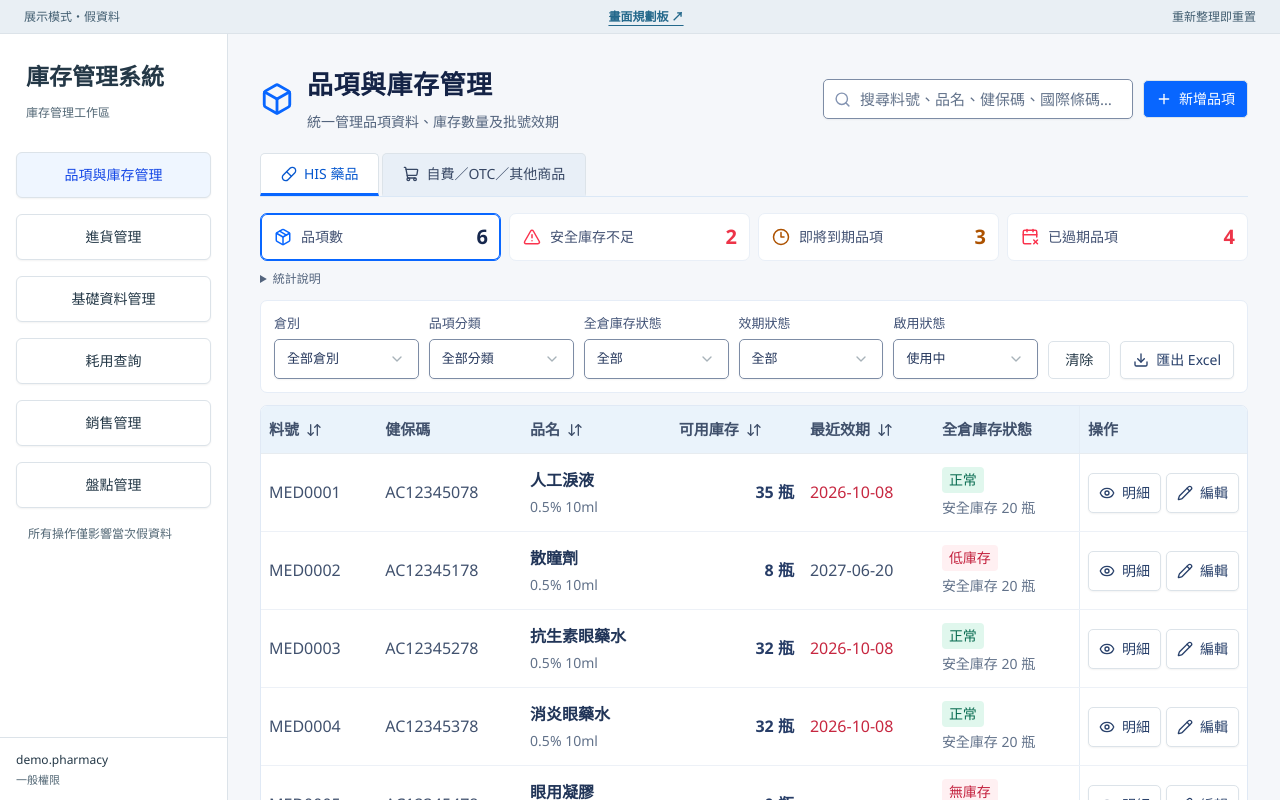
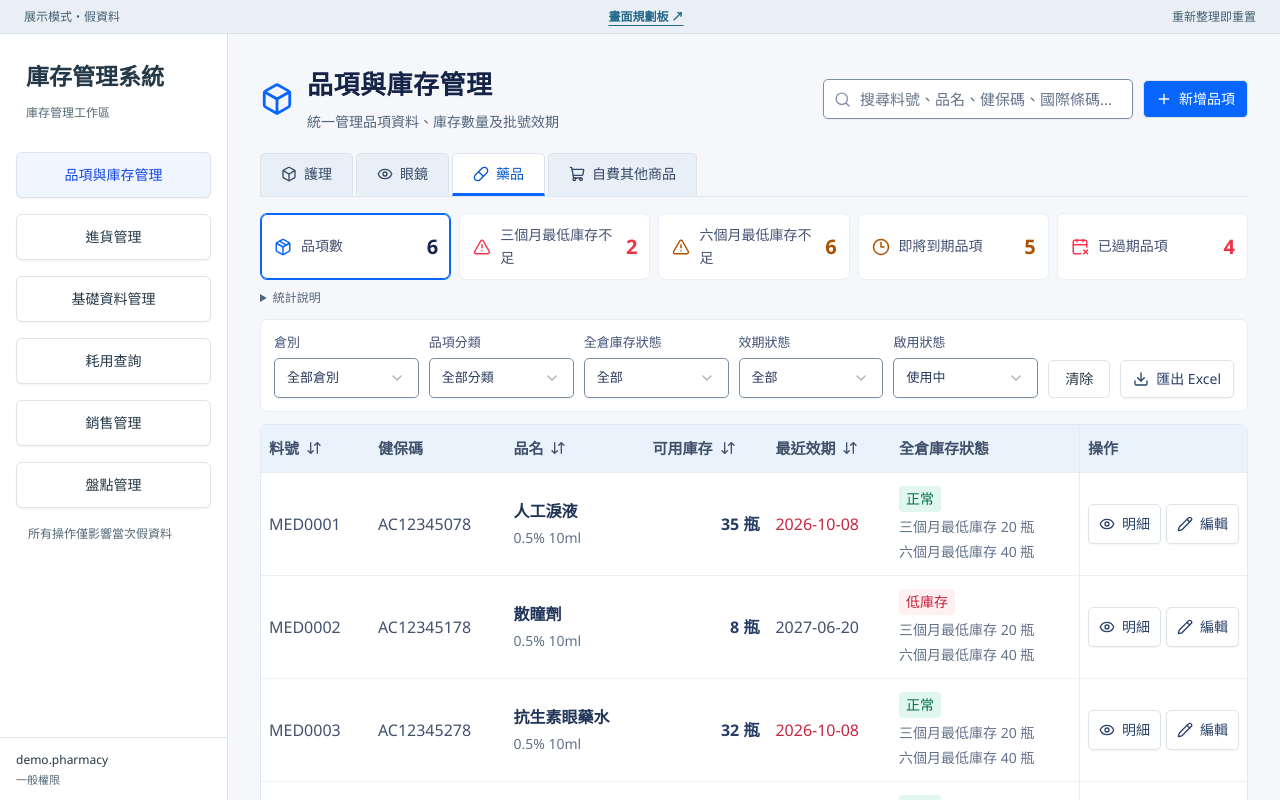
Before and after one commit to recycle-crew/Fanding, a React (Vite) app in the folder frontend/: page /items/his in a window 1280 px wide. Shown: the top 800 px of the page. Built offline with nearby package versions, Linux system fonts and the light colour scheme.

Commit message:
feat(品項管理): 調整分類分頁與效期並新增雙期間最低庫存

```diff
--- a/frontend/src/constants/workspaceRoutes.ts
+++ b/frontend/src/constants/workspaceRoutes.ts
@@ -1,6 +1,8 @@
 import type { ModuleKey } from "@/types/workspace";
 
 export const itemGroupPaths = {
+  NURSING: "/items/nursing",
+  GLASSES: "/items/glasses",
   HIS_MEDICINE: "/items/his",
   GENERAL: "/items/general",
 } as const;
--- a/frontend/src/features/items/ItemDetails.tsx
+++ b/frontend/src/features/items/ItemDetails.tsx
@@ -10,6 +10,7 @@ import {
 } from "@/components/ui/BaseNativeSelect";
 import { BaseDataTable } from "@/components/ui/BaseDataTable";
 import {
+  itemGroupLabels,
   available,
   batchAverage,
   expiryStatus,
@@ -76,9 +77,7 @@ export function ItemDetails({
     <div className="items-modal-scroll items-details">
       <div className="items-product-summary">
         <div>
-          <span className="items-kicker">
-            {item.group === "HIS_MEDICINE" ? "HIS 藥品" : "自費／OTC／其他商品"}
-          </span>
+          <span className="items-kicker">{itemGroupLabels[item.group]}</span>
           <h3>{item.name}</h3>
           <div className="items-product-meta">
             <span>料號 {item.code}</span>
@@ -359,7 +358,8 @@ export function ItemDetails({
             ["規格", item.specification || "—"],
             ["分類", item.category],
             ["基本單位", item.unit],
-            ["安全庫存", String(item.safetyStock)],
+            ["三個月最低庫存", String(item.safetyStock)],
+            ["六個月最低庫存", String(item.safetyStockSixMonths)],
             ["預設供應商", item.supplier || "—"],
             [
               "參考成本",
--- a/frontend/src/features/items/ItemEditor.tsx
+++ b/frontend/src/features/items/ItemEditor.tsx
@@ -9,7 +9,7 @@ import {
   BaseNativeSelectOption,
 } from "@/components/ui/BaseNativeSelect";
 import { useAppSelector } from "@/store/hooks";
-import { categories, units, validateItem } from "./model";
+import { categories, units, validateItem, itemGroupLabels } from "./model";
 import type { Item } from "@/types/items";
 import { useBaseDataOptions } from "@/features/base-data/useBaseDataOptions";
 
@@ -96,7 +96,8 @@ export function ItemEditor({
           }
           type={options.type || "text"}
           value={
-            key === "safetyStock" && Number.isNaN(draft[key])
+            (key === "safetyStock" || key === "safetyStockSixMonths") &&
+            Number.isNaN(draft[key])
               ? ""
               : String(draft[key])
           }
@@ -108,7 +109,7 @@ export function ItemEditor({
           onChange={(e) =>
             change(
               key,
-              key === "safetyStock"
+              key === "safetyStock" || key === "safetyStockSixMonths"
                 ? e.target.value === ""
                   ? NaN
                   : Number(e.target.value)
@@ -176,18 +177,23 @@ export function ItemEditor({
       code: draft.code.trim(),
       name: draft.name.trim(),
       barcode: draft.barcode.trim(),
+      specification: draft.specification.trim(),
     };
     const message = validateItem(normalized, state);
     if (message) {
       setErrorField(
-        message.includes("料號")
+        !normalized.specification
+          ? "specification"
+          : message.includes("料號")
             ? "code"
             : message.includes("條碼")
               ? "barcode"
               : message.includes("日期")
                 ? "effectiveUntil"
-              : message.includes("安全庫存")
+                : message.includes("最低庫存")
+                  ? !Number.isFinite(draft.safetyStock) || draft.safetyStock < 0
                     ? "safetyStock"
+                    : "safetyStockSixMonths"
                   : message.includes("價格")
                     ? Number(draft.referenceCost) < 0
                       ? "referenceCost"
@@ -221,12 +227,11 @@ export function ItemEditor({
                   change("group", e.target.value as Item["group"])
                 }
               >
-                <BaseNativeSelectOption value="HIS_MEDICINE">
-                  HIS 藥品
+                {Object.entries(itemGroupLabels).map(([value, label]) => (
+                  <BaseNativeSelectOption key={value} value={value}>
+                    {label}
                   </BaseNativeSelectOption>
-                <BaseNativeSelectOption value="GENERAL">
-                  自費／OTC／其他商品
-                </BaseNativeSelectOption>
+                ))}
               </BaseNativeSelect>
             </BaseLabel>
             {field("code", "料號", {
@@ -238,7 +243,13 @@ export function ItemEditor({
             {field("name", "品名", { required: true })}
             {select("category", "品項分類", categories, true)}
             {select("unit", "基本單位", units, true, locked)}
-            {field("safetyStock", "安全庫存", {
+            {field("specification", "規格", { required: true })}
+            {field("safetyStock", "三個月最低庫存", {
+              required: true,
+              type: "number",
+              step: "0.001",
+            })}
+            {field("safetyStockSixMonths", "六個月最低庫存", {
               required: true,
               type: "number",
               step: "0.001",
@@ -260,7 +271,6 @@ export function ItemEditor({
           </summary>
           <div className="items-form-grid">
             {field("englishName", "英文名稱")}
-            {field("specification", "規格")}
             {field("barcode", "國際條碼")}
             {field("nhiCode", "健保碼")}
             {select("supplier", "預設供應商", suppliers)}
--- a/frontend/src/features/items/items.css
+++ b/frontend/src/features/items/items.css
@@ -193,7 +193,7 @@
 }
 .items-stats {
   display: grid;
-  grid-template-columns: repeat(4, minmax(0, 1fr));
+  grid-template-columns: repeat(5, minmax(0, 1fr));
   gap: 8px;
   margin-bottom: 8px;
 }
--- a/frontend/src/features/items/model.ts
+++ b/frontend/src/features/items/model.ts
@@ -5,6 +5,13 @@ import type {
   PurchaseCost,
   ItemsState,
 } from "@/types/items";
+
+export const itemGroupLabels: Record<ItemGroup, string> = {
+  NURSING: "護理",
+  GLASSES: "眼鏡",
+  HIS_MEDICINE: "藥品",
+  GENERAL: "自費其他商品",
+};
 
 export const warehouses = ["主倉庫", "診間倉庫", "備用倉庫"];
 export const categories = [
@@ -36,7 +43,11 @@ export function relativeDate(days: number, today = taipeiToday()) {
 export function expiryStatus(batch: InventoryBatch, today = taipeiToday()) {
   if (!batch.expiryDate) return "不適用";
   if (batch.expiryDate < today) return "已過期";
-  return batch.expiryDate <= relativeDate(90, today) ? "即將到期" : "正常";
+  const nextYear = new Date(`${today}T00:00:00Z`);
+  nextYear.setUTCFullYear(nextYear.getUTCFullYear() + 1);
+  return batch.expiryDate <= nextYear.toISOString().slice(0, 10)
+    ? "即將到期"
+    : "正常";
 }
 export function available(batch: InventoryBatch, today = taipeiToday()) {
   return expiryStatus(batch, today) === "已過期"
@@ -71,7 +82,12 @@ export function batchAverage(batchId: string, costs: PurchaseCost[]) {
     : null;
 }
 export function blankItem(group: ItemGroup, items: Item[]): Item {
-  const prefix = group === "HIS_MEDICINE" ? "MED" : "OTC";
+  const prefix = {
+    NURSING: "NUR",
+    GLASSES: "GLS",
+    HIS_MEDICINE: "MED",
+    GENERAL: "OTC",
+  }[group];
   let next = 1;
   while (
     items.some((i) => i.code === `${prefix}${String(next).padStart(4, "0")}`)
@@ -90,6 +106,7 @@ export function blankItem(group: ItemGroup, items: Item[]): Item {
     unit: "",
     supplier: "",
     safetyStock: 0,
+    safetyStockSixMonths: 0,
     trackBatch: true,
     trackExpiry: true,
     referenceCost: "",
@@ -104,11 +121,12 @@ export function validateItem(item: Item, state: ItemsState): string {
   if (
     !item.code.trim() ||
     !item.name.trim() ||
+    !item.specification.trim() ||
     !item.category ||
     !item.unit ||
     !item.effectiveFrom
   )
-    return "請填妥料號、品名、分類、基本單位及開始使用日期。";
+    return "請填妥料號、品名、規格、分類、基本單位及開始使用日期。";
   if (
     state.items.some(
       (i) =>
@@ -124,8 +142,12 @@ export function validateItem(item: Item, state: ItemsState): string {
     )
   )
     return "國際條碼已存在，請確認品項。";
-  if (!Number.isFinite(item.safetyStock) || item.safetyStock < 0)
-    return "安全庫存不可為負數。";
+  if (
+    [item.safetyStock, item.safetyStockSixMonths].some(
+      (value) => !Number.isFinite(value) || value < 0,
+    )
+  )
+    return "三個月及六個月最低庫存必須是非負數。";
   for (const price of [item.referenceCost, item.suggestedPrice])
     if (price !== "" && (!Number.isFinite(Number(price)) || Number(price) < 0))
       return "價格必須是非負數。";
@@ -174,7 +196,14 @@ export function createItemsSeed(): ItemsState {
     "清潔護理液",
   ];
   names.forEach((name, index) => {
-    const group: ItemGroup = index < 7 ? "HIS_MEDICINE" : "GENERAL";
+    const group: ItemGroup =
+      index < 7
+        ? "HIS_MEDICINE"
+        : index === 10 || index === 11 || index === 13
+          ? "NURSING"
+          : index === 8
+            ? "GLASSES"
+            : "GENERAL";
     const item = blankItem(group, state.items);
     item.id = `item-${index + 1}`;
     item.name = name;
@@ -193,6 +222,7 @@ export function createItemsSeed(): ItemsState {
       specification: index < 5 ? "0.5% 10ml" : "60 入",
       supplier: suppliers[index % 3],
       safetyStock: 20,
+      safetyStockSixMonths: 40,
       referenceCost: String(100 + index * 12),
       suggestedPrice: String(180 + index * 25),
       effectiveFrom: relativeDate(-180),
--- a/frontend/src/pages/Items/Home.tsx
+++ b/frontend/src/pages/Items/Home.tsx
@@ -77,7 +77,9 @@ export function ItemsPage() {
   const navigate = useNavigate();
   const pathname = location.pathname.replace(/\/+$/, "");
   const group: ItemGroup =
-    pathname === itemGroupPaths.GENERAL ? "GENERAL" : "HIS_MEDICINE";
+    (Object.entries(itemGroupPaths).find(
+      ([, path]) => path === pathname,
+    )?.[0] as ItemGroup) || "HIS_MEDICINE";
   function setGroup(nextGroup: ItemGroup) {
     if (nextGroup !== group) {
       navigate(
@@ -172,9 +174,15 @@ export function ItemsPage() {
   const rows = summaryRows.filter(
     ({ item, batches, stock }) =>
       (!filter.stock ||
-        (filter.stock === "安全庫存不足"
-          ? stock === "低庫存" || (stock === "無庫存" && item.safetyStock > 0)
-          : stock === filter.stock)) &&
+        (filter.stock === "六個月最低庫存不足"
+          ? item.safetyStockSixMonths > 0 &&
+            state.batches
+              .filter((b) => b.itemId === item.id)
+              .reduce((sum, b) => sum + available(b, today), 0) <=
+              item.safetyStockSixMonths
+          : filter.stock === "安全庫存不足"
+            ? stock === "低庫存" || (stock === "無庫存" && item.safetyStock > 0)
+            : stock === filter.stock)) &&
       (!filter.expiry ||
         (filter.expiry === "不適用"
           ? !item.trackExpiry
@@ -258,7 +266,7 @@ export function ItemsPage() {
       color: "blue",
     },
     {
-      title: "安全庫存不足",
+      title: "三個月最低庫存不足",
       stock: "安全庫存不足",
       expiry: "",
       value: number(low),
@@ -267,11 +275,29 @@ export function ItemsPage() {
       color: "red",
     },
     {
+      title: "六個月最低庫存不足",
+      stock: "六個月最低庫存不足",
+      expiry: "",
+      value: number(
+        summaryRows.filter(
+          ({ item }) =>
+            item.safetyStockSixMonths > 0 &&
+            state.batches
+              .filter((b) => b.itemId === item.id)
+              .reduce((sum, b) => sum + available(b, today), 0) <=
+              item.safetyStockSixMonths,
+        ).length,
+      ),
+      note: "依全部倉庫可用庫存與六個月最低庫存判斷",
+      icon: TriangleAlert,
+      color: "orange",
+    },
+    {
       title: "即將到期品項",
       stock: "",
       expiry: "即將到期",
       value: number(expiring),
-      note: "90 天內有到期庫存批次",
+      note: "一年內有到期庫存批次",
       icon: Clock3,
       color: "orange",
     },
@@ -337,8 +363,10 @@ export function ItemsPage() {
       >
         {(
           [
-            ["HIS_MEDICINE", "HIS 藥品", Pill],
-            ["GENERAL", "自費／OTC／其他商品", ShoppingCart],
+            ["NURSING", "護理", Box],
+            ["GLASSES", "眼鏡", Eye],
+            ["HIS_MEDICINE", "藥品", Pill],
+            ["GENERAL", "自費其他商品", ShoppingCart],
           ] as const
         ).map(([key, text, Icon]) => (
           <BaseButton
@@ -391,7 +419,7 @@ export function ItemsPage() {
           <summary>統計說明</summary>
           <p>
             摘要依目前群組、搜尋、分類與啟用條件統計；效期依所選倉別（即將到期為
-            90 天內），安全庫存不足依全倉判斷。點選摘要可篩選列表。
+            一年內），安全庫存不足依全倉判斷。點選摘要可篩選列表。
           </p>
         </details>
         <div className="items-filter-bar">
@@ -402,7 +430,14 @@ export function ItemsPage() {
               [
                 "stock",
                 "全倉庫存狀態",
-                ["全部", "正常", "低庫存", "無庫存", "安全庫存不足"],
+                [
+                  "全部",
+                  "正常",
+                  "低庫存",
+                  "無庫存",
+                  "安全庫存不足",
+                  "六個月最低庫存不足",
+                ],
               ],
               [
                 "expiry",
@@ -562,7 +597,12 @@ export function ItemsPage() {
                         {r.stock}
                       </span>
                       <small className="items-secondary">
-                        安全庫存 {number(r.item.safetyStock)} {r.item.unit}
+                        三個月最低庫存 {number(r.item.safetyStock)}{" "}
+                        {r.item.unit}
+                      </small>
+                      <small className="items-secondary">
+                        六個月最低庫存 {number(r.item.safetyStockSixMonths)}{" "}
+                        {r.item.unit}
                       </small>
                     </BaseTableCell>
                     <BaseTableCell>
@@ -683,7 +723,8 @@ export function ItemsPage() {
                 "基本單位",
                 "倉別",
                 "庫存數量",
-                "安全庫存",
+                "三個月最低庫存",
+                "六個月最低庫存",
                 "最近效期",
                 "建議售價",
                 "啟用狀態",
@@ -707,6 +748,7 @@ export function ItemsPage() {
                   filter.warehouse || "全部倉別",
                   String(r.quantity),
                   String(r.item.safetyStock),
+                  String(r.item.safetyStockSixMonths),
                   r.expiry,
                   r.item.suggestedPrice,
                   r.usage,
--- a/frontend/src/types/items/index.ts
+++ b/frontend/src/types/items/index.ts
@@ -1,4 +1,4 @@
-export type ItemGroup = "HIS_MEDICINE" | "GENERAL";
+export type ItemGroup = "NURSING" | "GLASSES" | "HIS_MEDICINE" | "GENERAL";
 
 export interface Item {
   id: string;
@@ -13,6 +13,7 @@ export interface Item {
   unit: string;
   supplier: string;
   safetyStock: number;
+  safetyStockSixMonths: number;
   trackBatch: boolean;
   trackExpiry: boolean;
   referenceCost: string;
```
Also changed, not shown: frontend/src/router/routes/workspaceRoutes.tsx (+10 -0 lines), 2 other files (tests, documents, lock files or other folders). Lines whose indentation alone changed are shown as unchanged.
